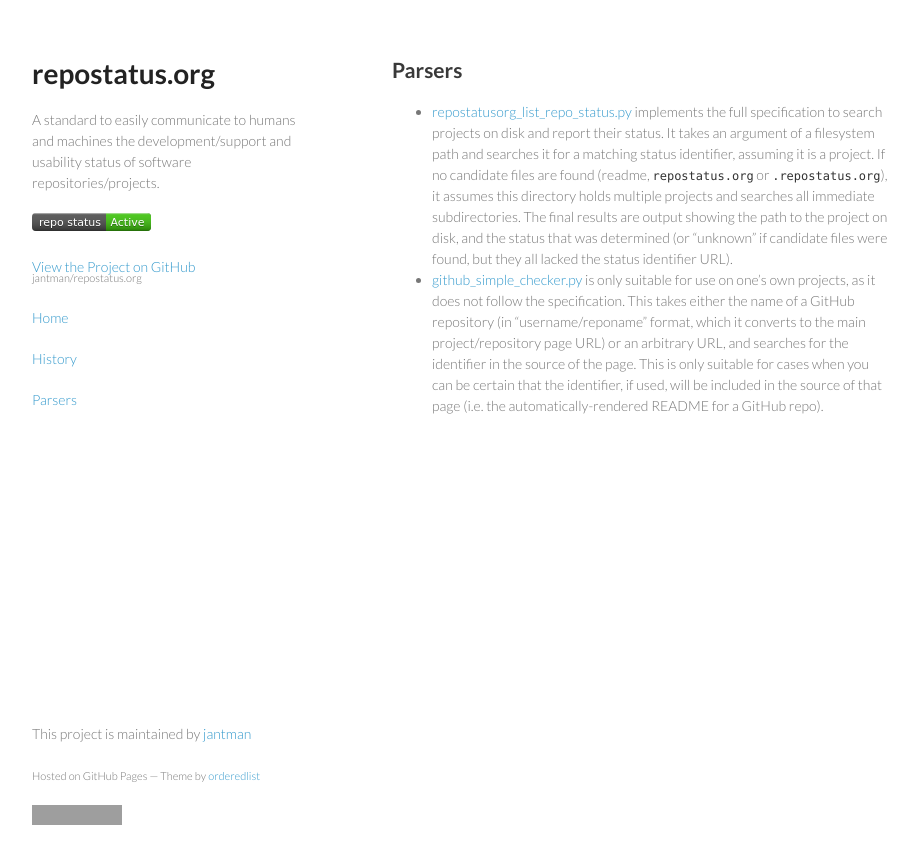
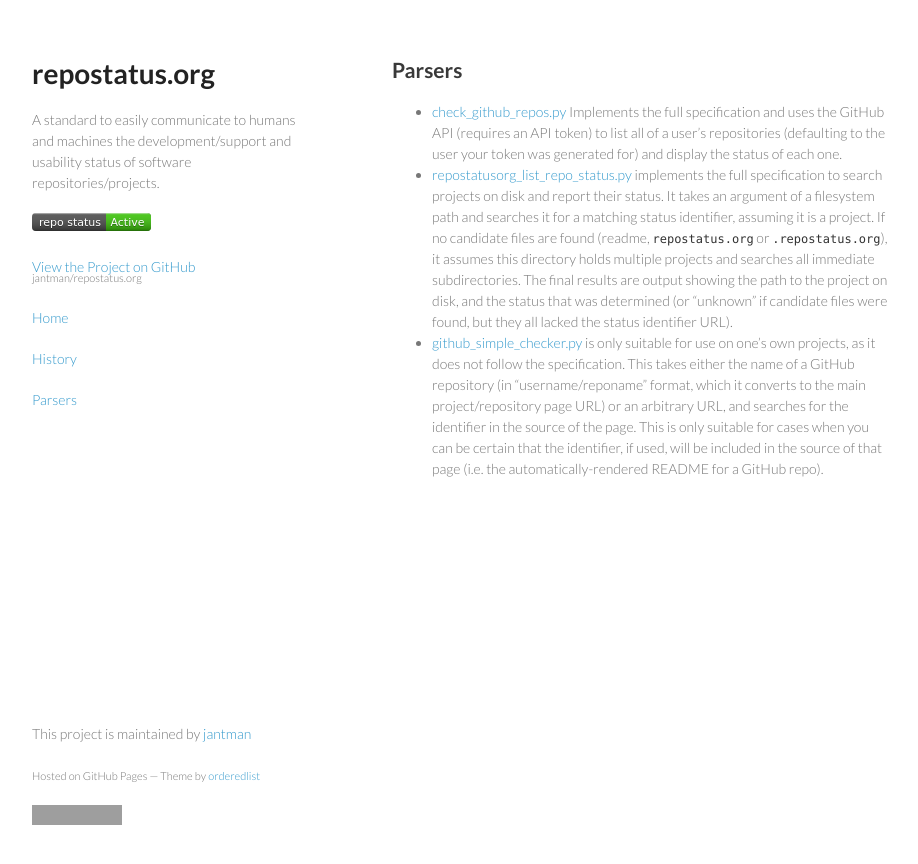
Before and after one commit to jantman/repostatus.org, a Jekyll site: the page built from parsers.md, in a window 1280 px wide. Shown: the top 864 px of the page, without its empty margins (178-1096 px from the left). Built offline with Jekyll 4.4.1, drawn with Linux system fonts in a browser that asks for light colours; nearby versions of some CDN libraries; grey boxes are pictures that could not be loaded.

Commit message:
add parser

```diff
--- a/parsers.md
+++ b/parsers.md
@@ -4,5 +4,6 @@
 
 ## Parsers
 
+* [check_github_repos.py](https://github.com/jantman/repostatus.org/blob/master/parsers/check_github_repos.py) Implements the full specification and uses the GitHub API (requires an API token) to list all of a user's repositories (defaulting to the user your token was generated for) and display the status of each one.
 * [repostatusorg_list_repo_status.py](https://github.com/jantman/repostatus.org/blob/master/parsers/repostatusorg_list_repo_status.py) implements the full specification to search projects on disk and report their status. It takes an argument of a filesystem path and searches it for a matching status identifier, assuming it is a project. If no candidate files are found (readme, ``repostatus.org`` or ``.repostatus.org``), it assumes this directory holds multiple projects and searches all immediate subdirectories. The final results are output showing the path to the project on disk, and the status that was determined (or "unknown" if candidate files were found, but they all lacked the status identifier URL).
 * [github_simple_checker.py](https://github.com/jantman/repostatus.org/blob/master/parsers/github_simple_checker.py) is only suitable for use on one's own projects, as it does not follow the specification. This takes either the name of a GitHub repository (in "username/reponame" format, which it converts to the main project/repository page URL) or an arbitrary URL, and searches for the identifier in the source of the page. This is only suitable for cases when you can be certain that the identifier, if used, will be included in the source of that page (i.e. the automatically-rendered README for a GitHub repo).
```
